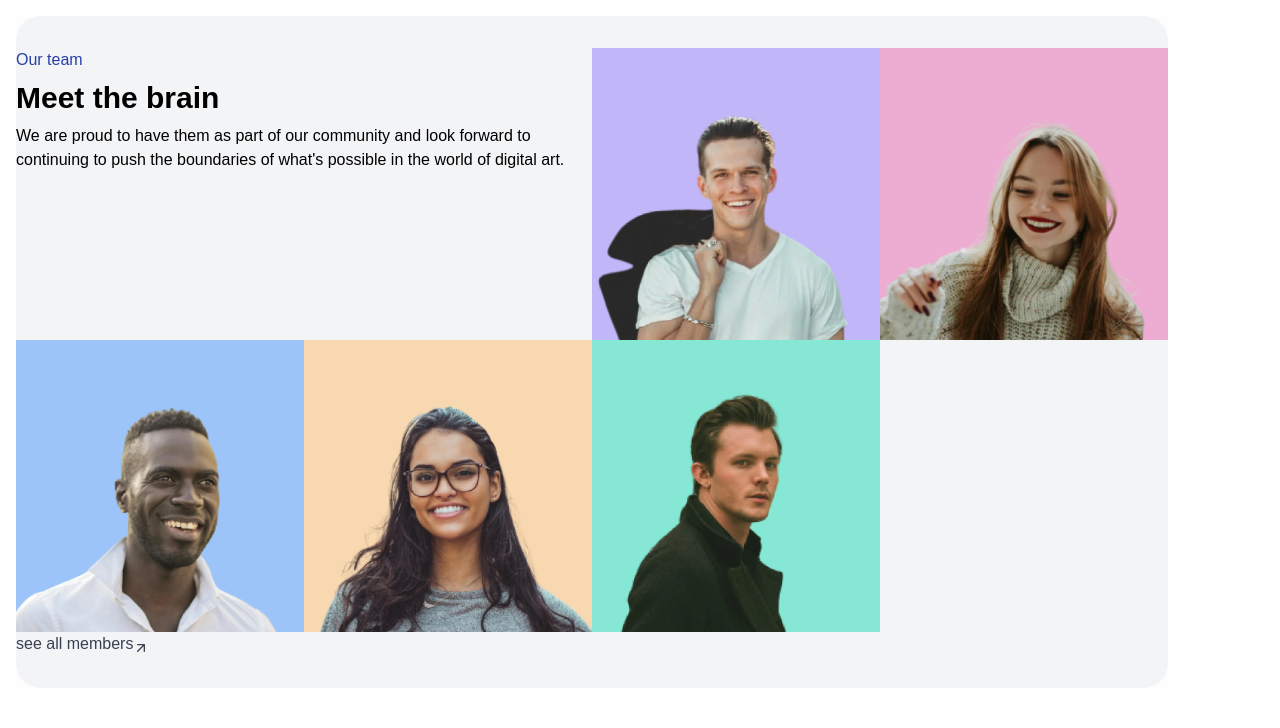
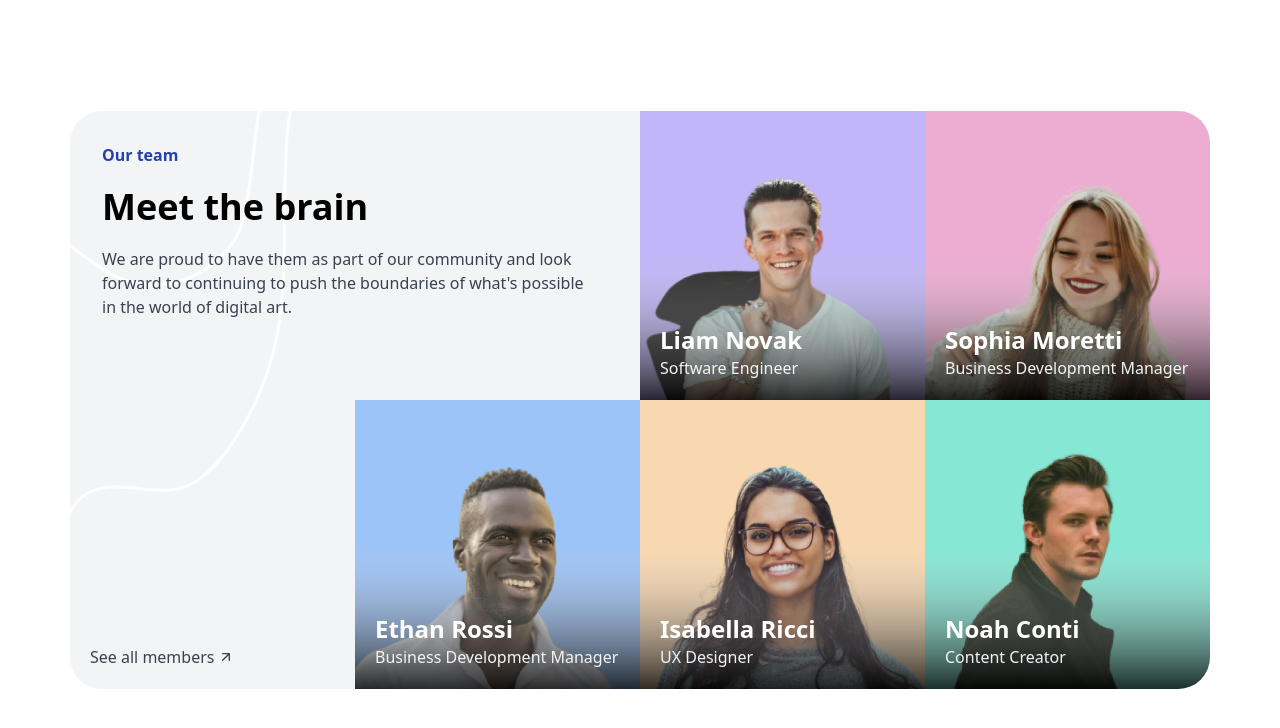
Before and after one commit to hemadrikhandelwal/dev_challanges_solution, a website: page TeamDashboard/index.html in a window 1280 px wide. Drawn offline with nearby package versions, Linux system fonts and the light colour scheme; files whose address does not match are found by name; a web font is replaced by a local one.

Commit message:
updated file as per design

```diff
--- a/TeamDashboard/index.html
+++ b/TeamDashboard/index.html
@@ -1,63 +1,166 @@
 <!doctype html>
 <html lang="en">
   <head>
-    <link rel="stylesheet" href="./src/output.css" />
-      <meta name="viewport" content="width=device-width, initial-scale=1.0" />
-      <meta charset="UTF-8" />
-    <title>Meet The Team Section</title>
+    <meta charset="UTF-8" />
+    <meta name="viewport" content="width=device-width, initial-scale=1.0" />
+    <title>Meet the Team Section</title>
+    <!-- Tailwindcss Play CDN -->
+    <script src="https://cdn.jsdelivr.net/npm/@tailwindcss/browser@4"></script>
+
+    <!-- Google Fonts -->
+    <link rel="preconnect" href="https://fonts.googleapis.com" />
+    <link rel="preconnect" href="https://fonts.gstatic.com" crossorigin />
+    <link
+      href="https://fonts.googleapis.com/css2?family=Outfit:wght@100..900&display=swap"
+      rel="stylesheet"
+    />
+
+    <style>
+      body {
+        min-height: 100vh;
+        display: flex;
+        align-items: center;
+        justify-content: center;
+        padding: 20px;
+      }
+    </style>
   </head>
   <body>
-    <main class="flex flex-col md:grid md:grid-rows-3 lg:grid lg:grid-cols-4 lg:grid-rows-2 rounded-3xl md:place-content-center py-8  m-4 max-w-6xl">
-      <div class="flex flex-col lg:col-span-2 gap-2">
-        <span class="text-blue-500">Our team</span>
-        <h2 class="text-black text-3xl font-semibold">Meet the brain</h2>
-        <p class="text-black">
+    <section
+      class="max-w-[1140px] mx-auto rounded-4xl grid md:grid-cols-2 lg:grid-cols-3 xl:grid-cols-4 grid-rows-7 md:grid-rows-4 lg:grid-rows-3 xl:grid-rows-2 relative bg-[#F3F4F6] overflow-hidden"
+    >
+      <img
+        src="./src/resources/Background_decor.svg"
+        alt=""
+        class="absolute top-0 left-0 z-0"
+      />
+
+      <div
+        class="p-8 space-y-5 relative z-10 md:col-span-2 lg:col-span-3 xl:col-span-2 order-1 lg:order-1 xl:order-1"
+      >
+        <p class="text-[#263FA9] font-semibold text-xl lg:text-lg xl:text-base">
+          Our team
+        </p>
+
+        <h1 class="text-black text-6xl lg:text-5xl xl:text-4xl font-semibold">
+          Meet the brain
+        </h1>
+
+        <p class="max-w-[490px] text-[#394150] text-xl lg:text-lg xl:text-base">
           We are proud to have them as part of our community and look forward to
           continuing to push the boundaries of what's possible in the world of
           digital art.
         </p>
-    </div>
-      <section class="bg-purple-50">
-        <div class="image-container">
-          <img
-            src="./src/resources/person_1.png"
-            alt="liam novek profile image"
-          />
-          <!-- <h2 class="image-text">Liam Novak</h2>
-                    <p class="image-text">Software Engineer</p> -->
+      </div>
+
+      <div
+        class="bg-[#C1B6F8] relative flex items-center justify-center order-2 lg:order-2 xl:order-2"
+      >
+        <img
+          src="./src/resources//Gradient.svg"
+          alt=""
+          class="w-full absolute bottom-0 left-0 z-10"
+        />
+        <img src="./src/resources/person_1.png" alt="" class="relative z-0" />
+
+        <div class="absolute left-5 bottom-5 z-20">
+          <h3 class="text-[#FFFEFE] text-3xl md:text-2xl font-semibold">
+            Liam Novak
+          </h3>
+          <h4 class="text-[#F3F4F6] text-xl md:text-base font-medium">
+            Software Engineer
+          </h4>
         </div>
-      </section>
-      <section class="bg-pink-50">
-        <div>
-          <img src="./src/resources/person_2.png" alt="" />
+      </div>
+
+      <div
+        class="bg-[#EDACD2] relative flex items-center justify-center order-3 lg:order-3 xl:order-3"
+      >
+        <img
+          src="./src/resources/Gradient.svg"
+          alt=""
+          class="w-full absolute bottom-0 left-0 z-10"
+        />
+        <img src="./src/resources/person_2.png" alt="" class="relative z-0" />
+
+        <div class="absolute left-5 bottom-5 z-20">
+          <h3 class="font-semibold text-[#FFFEFE] text-3xl md:text-2xl">
+            Sophia Moretti
+          </h3>
+          <h4 class="font-medium text-[#F3F4F6] text-xl md:text-base">
+            Business Development Manager
+          </h4>
         </div>
-      </section>
+      </div>
 
-      <section class="bg-blue-50">
-        <div>
-          <img src="./src/resources/person_3.png" alt="" />
+      <div class="relative order-7 lg:order-5 xl:order-4">
+        <div class="absolute left-5 bottom-5 flex gap-1">
+          <p class="font-medium text-[#394150] text-xl md:text-base">
+            See all members
+          </p>
+          <img src="./src/resources/arrow up right.svg" alt="" />
         </div>
-      </section>
-      <section class="bg-yellow-50">
-        <div>
-          <img src="./src/resources/person_4.png" alt="" />
+      </div>
+
+      <div
+        class="bg-[#9DC4F8] relative flex items-center justify-center order-4 lg:order-4 xl:order-5"
+      >
+        <img
+          src="./src/resources/Gradient.svg"
+          alt=""
+          class="w-full absolute bottom-0 left-0 z-10"
+        />
+        <img src="./src/resources/person_3.png" alt="" class="relative z-0" />
+
+        <div class="absolute left-5 bottom-5 z-20">
+          <h3 class="text-3xl md:text-2xl font-semibold text-[#FFFEFE]">
+            Ethan Rossi
+          </h3>
+          <h4 class="text-[#F3F4F6] text-xl md:text-base font-medium">
+            Business Development Manager
+          </h4>
         </div>
-      </section>
-      <section class="bg-teal-50">
-        <div>
-          <img src="./src/resources/person_5.png" alt="" />
+      </div>
+
+      <div
+        class="bg-[#F8D8B0] relative flex items-center justify-center order-5 lg:order-6 xl:order-6"
+      >
+        <img
+          src="./src/resources/Gradient.svg"
+          alt=""
+          class="absolute bottom-0 left-0 z-10 w-full"
+        />
+        <img src="./src/resources/person_4.png" alt="" class="relative z-0" />
+
+        <div class="absolute left-5 bottom-5 z-20">
+          <h3 class="text-3xl md:text-2xl font-semibold text-[#FFFEFE]">
+            Isabella Ricci
+          </h3>
+          <h4 class="text-[#F3F4F6] text-xl md:text-base font-medium">
+            UX Designer
+          </h4>
         </div>
-      </section>
-       <section class="text-grey-100 flex items-end flex-row lg:col-span-4">
-        <div>
-            <span>see all members</span>
+      </div>
+
+      <div
+        class="bg-[#86E7D4] relative flex items-center justify-center order-6 lg:order-7 xl:order-7"
+      >
+        <img
+          src="./src/resources/Gradient.svg"
+          alt=""
+          class="absolute bottom-0 left-0 z-10 w-full"
+        />
+        <img src="./src/resources/person_5.png" alt="" class="relative z-0" />
+
+        <div class="absolute left-5 bottom-5 z-20">
+          <h3 class="text-3xl md:text-2xl font-semibold text-[#FFFEFE]">
+            Noah Conti
+          </h3>
+          <h4 class="text-[#F3F4F6] text-xl md:text-base font-medium">
+            Content Creator
+          </h4>
         </div>
-        <div>
-        <img src="src/resources/arrow up right.svg" alt="arrow up"/>
-
-        </div>
-
-      </section>
-    </main>
+      </div>
+    </section>
   </body>
 </html>
```
